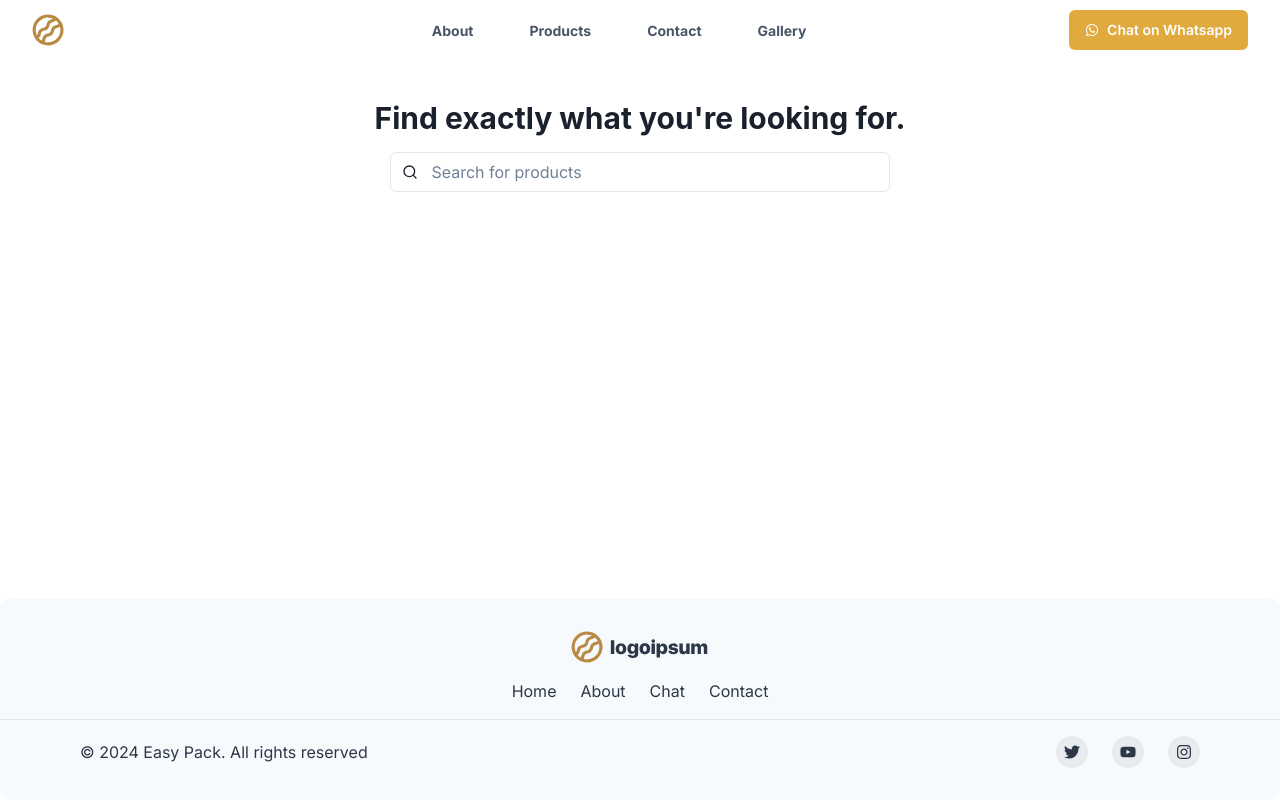
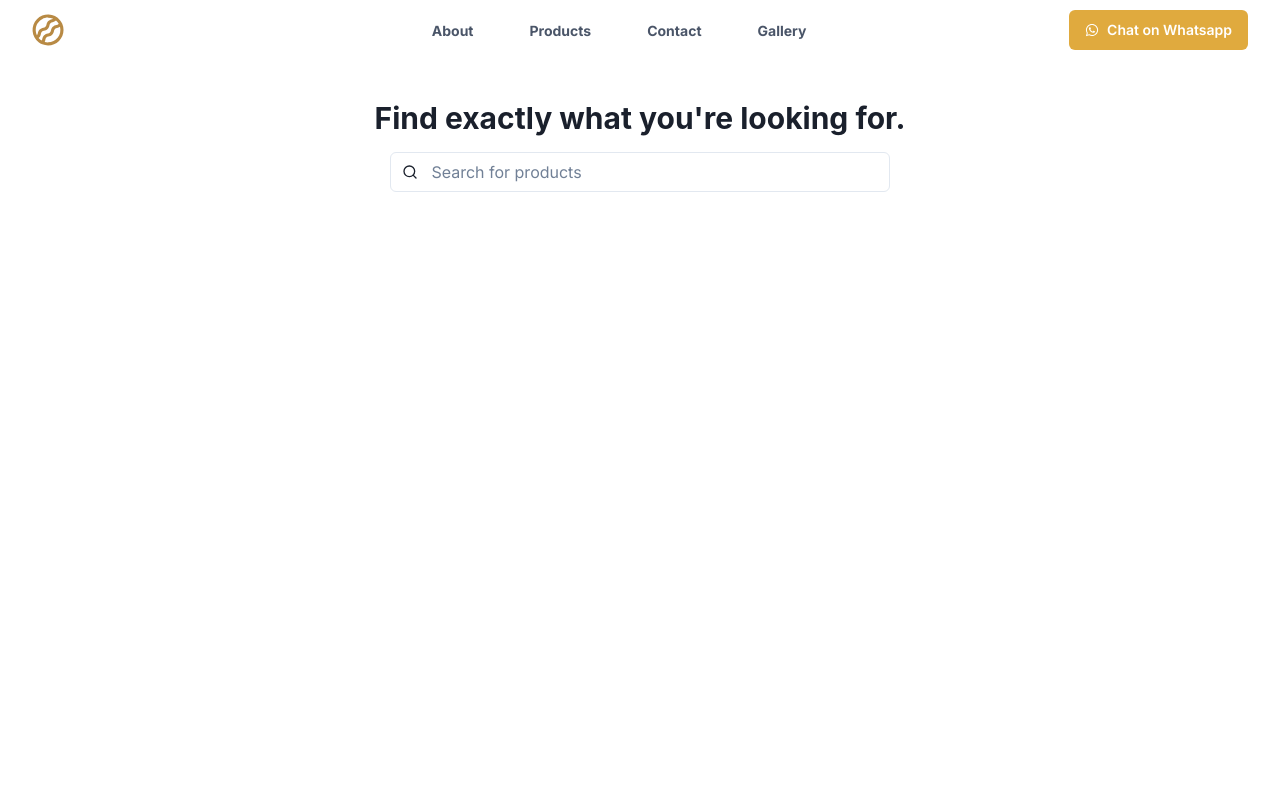
Before and after one commit to briannval/Easy-Pack-Official, a Next.js app: page /products in a window 1280 px wide. Shown: the top 800 px of the page. Built offline with nearby package versions, Linux system fonts and the light colour scheme.

Commit message:
Minor changes

```diff
--- a/src/app/about/page.tsx
+++ b/src/app/about/page.tsx
@@ -1,9 +1,12 @@
+import Maintenance from "@/components/maintenance";
 import { Center } from "@chakra-ui/react";
 
 export default function About() {
   return (
     <main>
-      <Center>About Page</Center>
+      <Center mt={"60px"} minH={"calc(100vh - 60px)"}>
+        <Maintenance />
+      </Center>
     </main>
   );
 }
--- a/src/app/contact/page.tsx
+++ b/src/app/contact/page.tsx
@@ -72,6 +72,7 @@ export default function Contact() {
         py={{ base: 10, lg: 20 }}
         spacing={16}
         alignItems={"center"}
+        minH={"calc(100vh - 60px)"}
       >
         <Box width={"100%"}>
           <Box
--- a/src/app/gallery/page.tsx
+++ b/src/app/gallery/page.tsx
@@ -5,7 +5,7 @@ import { Center } from "@chakra-ui/react";
 export default function Gallery() {
   return (
     <main>
-      <Center mt={"60px"} h={"calc(100vh - 60px)"}>
+      <Center mt={"60px"} minH={"calc(100vh - 60px)"}>
         <Maintenance />
       </Center>
     </main>
--- a/src/app/layout.tsx
+++ b/src/app/layout.tsx
@@ -22,7 +22,7 @@ export default function RootLayout({
       <body className={inter.className}>
         <ChakraProvider theme={theme}>
           <Navbar />
-          <Flex direction="column" minH="100vh">
+          <Flex direction="column">
             <Box as="main" flex="1">
               <Container maxW={"container.xl"}>{children}</Container>
             </Box>
--- a/src/app/products/page.tsx
+++ b/src/app/products/page.tsx
@@ -14,7 +14,14 @@ export default function Products({
   const currentPage = searchParams?.pages || 1;
 
   return (
-    <VStack align={"center"} spacing={4} mt={"60px"} py={10} minW={"50%"}>
+    <VStack
+      align={"center"}
+      spacing={4}
+      mt={"60px"}
+      py={10}
+      minW={"50%"}
+      minH={"calc(100vh - 60px)"}
+    >
       <Heading size={"lg"}>Find exactly what you're looking for.</Heading>
       <Center w={{ base: "60%", md: "40%" }}>
         <Search />
```
